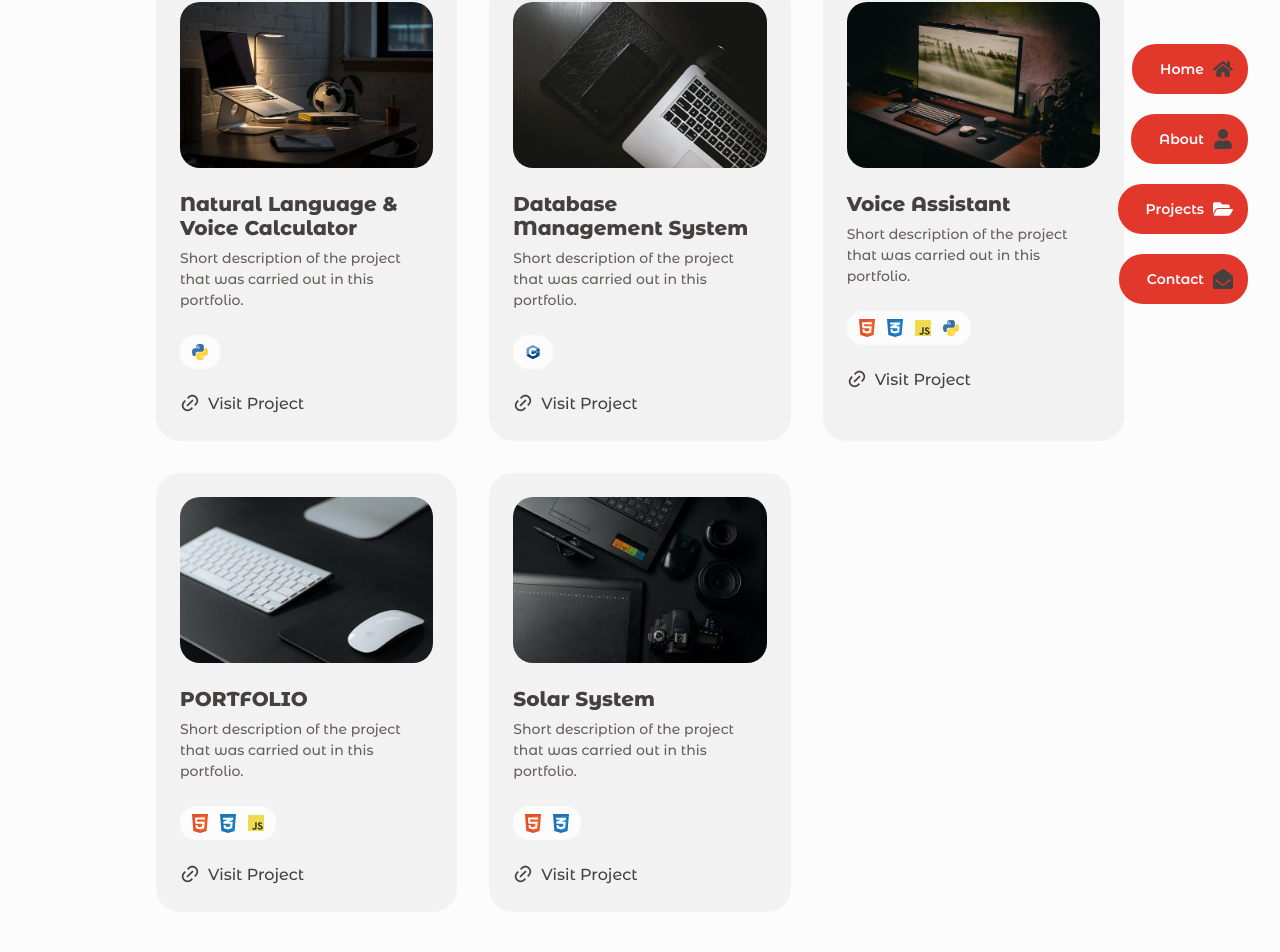
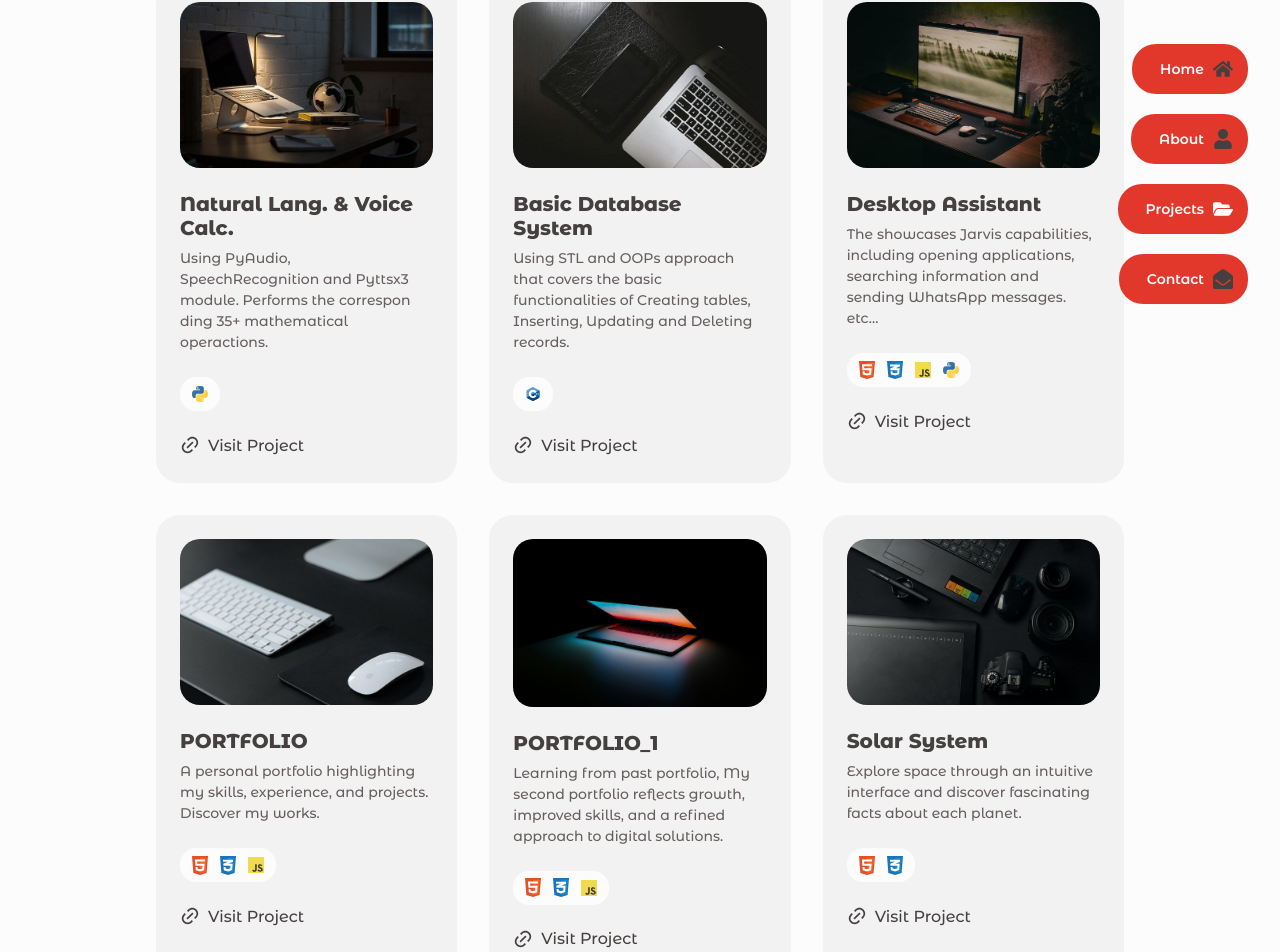
Before and after one commit to MalayBhunia/MalayPF2, a React (Vite) app: page /portfolio in a window 1280 px wide. Shown: the part 226-1178 px from the top of the page. Built offline with nearby package versions, Linux system fonts and the light colour scheme.

Commit message:
new features add

```diff
--- a/index.html
+++ b/index.html
@@ -3,7 +3,7 @@
   <head>
     <meta charset="UTF-8" />
     <meta name="viewport" content="width=device-width, initial-scale=1.0" />
-    <title>My Portfolio</title>
+    <title>MB_Portfolio</title>
   </head>
   <body>
     <div id="root"></div>
--- a/src/Data.jsx
+++ b/src/Data.jsx
@@ -20,6 +20,7 @@ import projectImg2 from './assets/project-2.jpg';
 import projectImg3 from './assets/project-3.jpg';
 import projectImg4 from './assets/project-4.jpg';
 import projectImg5 from './assets/project-5.jpg';
+import projectImg6 from './assets/project-6.jpg';
 
 import Theme1 from './assets/red.png';
 import Theme2 from './assets/blueviolet.png';
@@ -262,9 +263,9 @@ export const portfolio = [
   {
     id: 1,
     img: projectImg1,
-    title: 'Natural Language & Voice Calculator',
+    title: 'Natural Lang. & Voice Calc.',
     description:
-      'Short description of the project that was carried out in this portfolio.',
+      'Using PyAudio, SpeechRecognition and Pyttsx3 module. Performs the correspon ding 35+ mathematical operactions.',
     skills: [skillsImg3],
     link: 'https://github.com/MalayBhunia/Smart_Calculator',
   },
@@ -272,9 +273,9 @@ export const portfolio = [
   {
     id: 2,
     img: projectImg2,
-    title: 'Database Management System',
+    title: 'Basic Database System',
     description:
-      'Short description of the project that was carried out in this portfolio.',
+      'Using STL and OOPs approach that covers the basic functionalities of Creating tables, Inserting, Updating and Deleting records.',
     skills: [skillsImg4],
     link: '',
   },
@@ -282,9 +283,9 @@ export const portfolio = [
   {
     id: 3,
     img: projectImg3,
-    title: 'Voice Assistant',
+    title: 'Desktop Assistant',
     description:
-      'Short description of the project that was carried out in this portfolio.',
+      'The showcases Jarvis capabilities, including opening applications, searching information and sending WhatsApp messages. etc...',
     skills: [skillsImg1, skillsImg2,skillsImg12,skillsImg3],
     link: 'https://github.com/MalayBhunia/Jarvis',
   },
@@ -294,17 +295,27 @@ export const portfolio = [
     img: projectImg4,
     title: 'PORTFOLIO',
     description:
-      'Short description of the project that was carried out in this portfolio.',
+      'A personal portfolio highlighting my skills, experience, and projects. Discover my works.',
+    skills: [skillsImg1, skillsImg2, skillsImg12],
+    link: 'https://malaybhunia.github.io/Portfolio/',
+  },
+
+  {
+    id: 5,
+    img: projectImg6,
+    title: 'PORTFOLIO_1',
+    description:
+      'Learning from past portfolio, My second portfolio reflects growth, improved skills, and a refined approach to digital solutions.',
     skills: [skillsImg1, skillsImg2, skillsImg12],
     link: 'https://malaybhunia.github.io/Portfolio1/',
   },
 
   {
-    id: 5,
+    id: 6,
     img: projectImg5,
     title: 'Solar System',
     description:
-      'Short description of the project that was carried out in this portfolio.',
+      'Explore space through an intuitive interface and discover fascinating facts about each planet.',
     skills: [skillsImg1, skillsImg2],
     link: 'https://malaybhunia.github.io/Solar-System/',
   },
--- a/src/pages/home/Home.jsx
+++ b/src/pages/home/Home.jsx
@@ -14,8 +14,8 @@ const Home = () => {
           </h1>
 
           <p className="home-description">
-            My name is Malay Bhunia. I'm from Purba Medinipur. I'm studying my bachelor degree in Computer
-            Science & Engineering from Swami Vivekananda University,Barrackpure. My strength are I’m a hardworking,
+            I'm from Purba Medinipur. I'm studying my bachelor degree in Computer
+            Science & Engineering from Swami Vivekananda University, Barrackpure. My strength are I’m a hard working,
             self motivating person.
           </p>
           <Link to='/about' className='button'>
--- a/src/pages/home/home.css
+++ b/src/pages/home/home.css
@@ -16,7 +16,7 @@
 
 .home-title {
     font-size: var(--h2-font-size);
-    padding-left: 4.25rem;
+    padding-left: 4rem;
     position: relative;
 }
 
@@ -37,7 +37,7 @@
 
 .home-description {
     line-height: 1.75;
-    max-width: 600px;
+    max-width: 650px;
     margin-block: 1.5rem 2.5rem;
 }
 
```
Also changed, not shown: src/assets/project-6.jpg (added).
